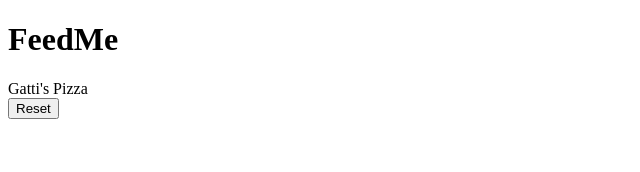
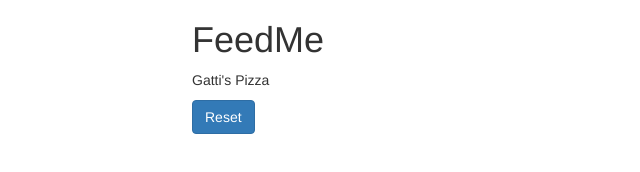
Before and after one commit to scottnm/feedme, a plain HTML site: page result.html in a window 1280 px wide. Shown: the whole page, without its empty margins (0-640 px from the left). Drawn offline with nearby package versions, Linux system fonts and the light colour scheme.

Commit message:
style fixup

```diff
--- a/result.html
+++ b/result.html
@@ -3,12 +3,19 @@
 <head>
 	<meta charset="utf-8"/>
 	<title>FeedMe</title>
+	<!-- Latest compiled and minified CSS -->
+	<link rel="stylesheet" href="https://maxcdn.bootstrapcdn.com/bootstrap/3.3.6/css/bootstrap.min.css" integrity="sha384-1q8mTJOASx8j1Au+a5WDVnPi2lkFfwwEAa8hDDdjZlpLegxhjVME1fgjWPGmkzs7" crossorigin="anonymous"/>
+        <link rel="stylesheet" href="style.css" />
 </head>
 <body>
 	<h1>FeedMe</h1>
-	<div id="result">Gatti's Pizza</div>
+	<div id="result">
+            <p>
+                Gatti's Pizza
+            </p>
+        </div>
 	<div id="btn-reset">
-		<a href="index.html"><button type="button" id="reset">Reset</button></a>
+		<a href="index.html" class="btn btn-primary">Reset</a>
 	</div>
 </body>
 </html>
--- /dev/null
+++ b/style.css
@@ -0,0 +1,4 @@
+body {
+    padding-left: 15%;
+    padding-right: 15%;
+}
```
Also changed, not shown: index.html (+5 -2 lines), preferences.html (+5 -2 lines), 1 other file.
